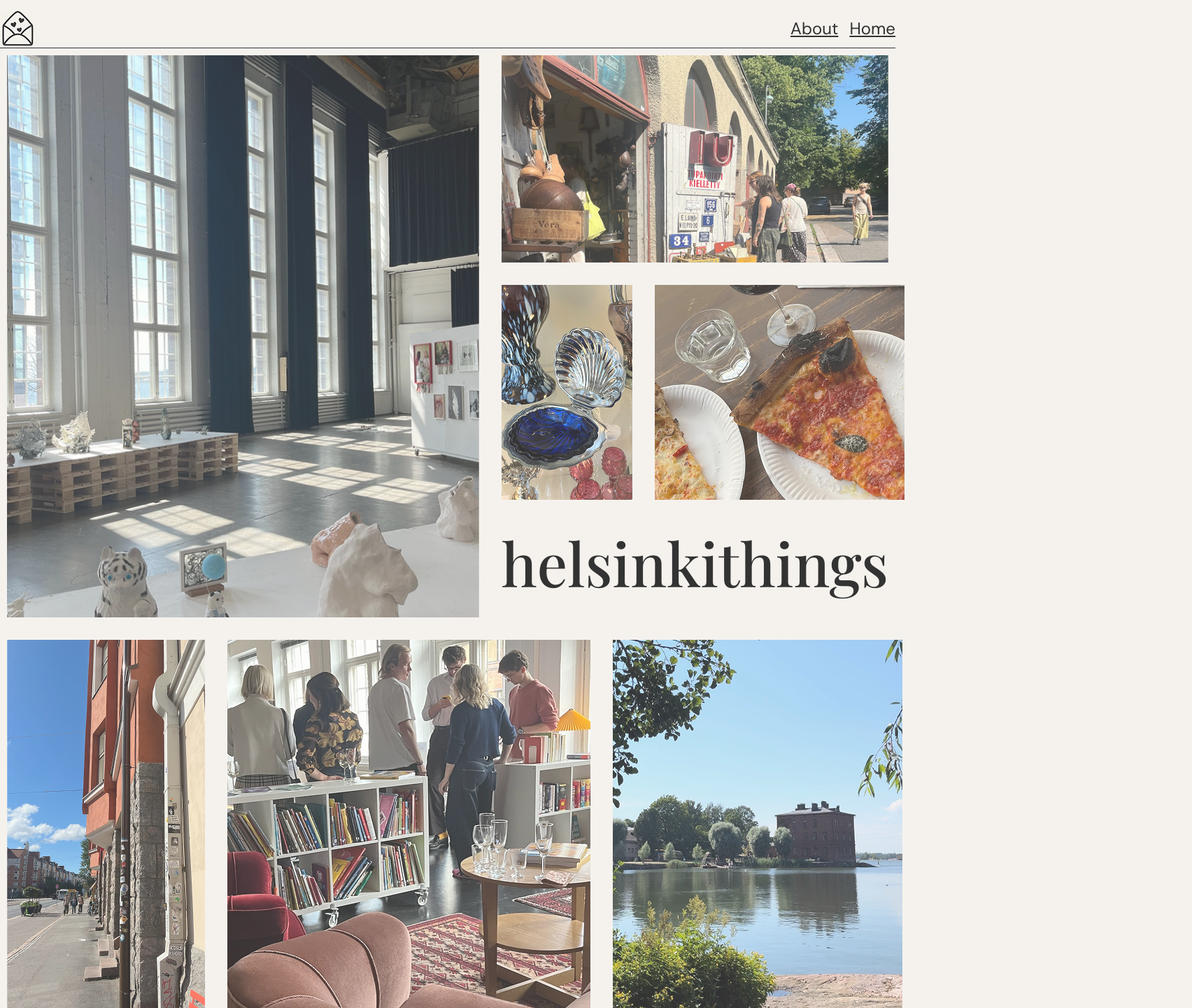
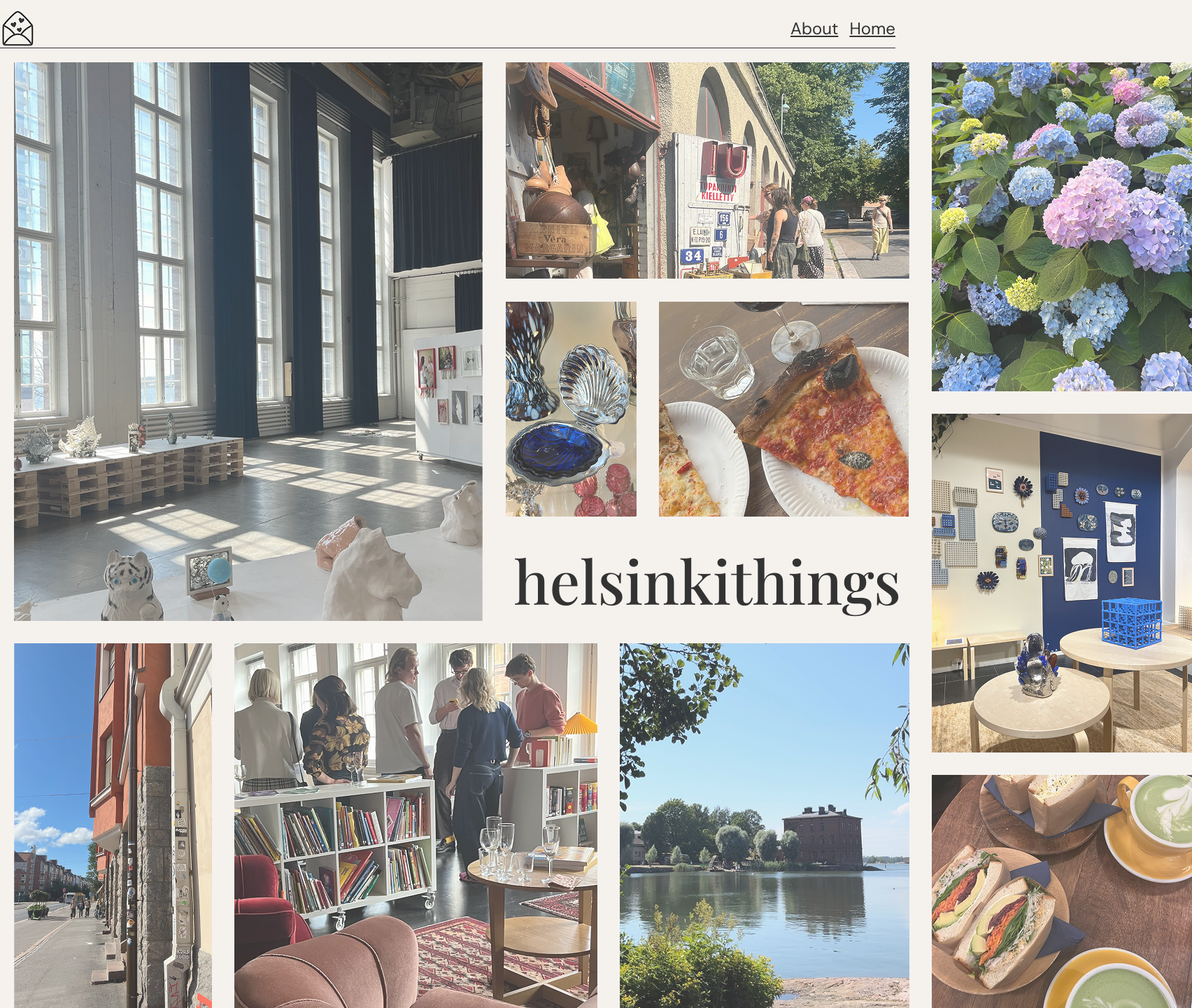
Before and after one commit to anniinankaa/helsinkithings, a React (Vite) app: page / in a window 1280 px wide. Shown: the top 1440 px of the page at 70% size, 1704 px wide, since content can reach past the window. Built offline with nearby package versions, Linux system fonts and the light colour scheme; a web font is replaced by a local one.

Commit message:
homepicsia korjattu ja homeintro tehty

```diff
--- /dev/null
+++ b/src/pages/HomePage/HomeIntro.css
@@ -0,0 +1,7 @@
+
+.social-buttons {
+    display: flex;
+    flex-direction: row;
+    justify-content: space-around;
+    margin-bottom: 350px;
+}
--- /dev/null
+++ b/src/pages/HomePage/HomeIntro.jsx
@@ -0,0 +1,30 @@
+import SingleContainer from "../../components/layout/SingleContainer";
+import './HomeIntro.css';
+
+function HomeIntro () {
+    return (
+        <SingleContainer>
+            <h2>Your local guide for things to do in Helsinki 💌</h2>
+            <br/>
+            <p>Follow us on social media for weekly recommendations <br/>
+               and plenty more tips on things to do in Helsinki!</p>
+            <br/>
+            <div className="social-buttons">
+                <a href="" className="outline-button">
+                Instagram
+                </a>
+
+                <a href="" className="outline-button">
+                TikTok
+                </a>
+
+                <a href="" className="outline-button">
+                E-book
+                </a>
+            </div>
+            <h2>Test what to do in Helsinki</h2>
+        </SingleContainer>
+    )
+}
+
+export default HomeIntro
--- a/src/pages/HomePage/HomePage.css
+++ /dev/null
@@ -1,41 +0,0 @@
-
-.homepics-container {
-    border-top: 1px solid;
-    border-bottom: 1px solid;
-    border-width: 100%;
-    display: flex;
-    flex-direction: row;
-    padding: 10px;
-    flex-wrap: nowrap;
-    width: 100%;
-}
-
-.homepics-container img {
-  width: 100%;
-  height: 100%;
-  object-fit: cover;
-  display: block;
-}
-
-.horz-container {
-    display: flex;
-    flex-direction: column;
-    justify-content: flex-start;
-    align-items: center;
-    gap: 32px;
-    height: 100%;
-}
-
-.vert-container {
-    display: flex;
-    flex-direction: row;
-    gap: 32px;
-    width: 100%;
-    align-items: flex-start;
-    justify-content: space-between;
-    height: 100%;
-}
-
-.homepics-container h1 {
-    font-size: 86px;
-}
--- a/src/pages/HomePage/HomePage.jsx
+++ b/src/pages/HomePage/HomePage.jsx
@@ -1,45 +1,16 @@
-import './homePage.css'
+import HomePics from './HomePics.jsx';
+import HomeIntro from './HomeIntro.jsx';
+
 
 function HomePage () {
+
   return (
-     <div className="homepics-container">
-       <div className="vert-container">
+   <div>
+      <HomePics/>
+      <HomeIntro/>
+  </div>
+);
 
-        <div className="horz-container" id="pics1234567">
-
-          <div className='vert-container' id="pics1234">
-            <img src='/homefirstpics/pic1.png' alt='exhibition pic' id='pic1'></img>
-
-            <div className='horz-container' id='pics234'>
-              <img src='/homefirstpics/pic2.png' alt='street pic' id='pic2'></img>
-
-              <div className='vert-container' id='pics34'>
-                <img src='/homefirstpics/pic3.png' alt='shell pic' id='pic3'></img>
-                <img src='/homefirstpics/pic4.png' alt='pizza pic' id='pic4'></img>
-              </div>
-
-              <h1>helsinkithings</h1>
-            </div>
-          </div>
-
-          <div className='vert-container' id='pics567'>
-            <img src='/homefirstpics/pic5.png' alt='street pic' id='pic5'></img>
-            <img src='/homefirstpics/pic6.png' alt='event pic' id='pic6'></img>
-            <img src='/homefirstpics/pic7.png' alt='lake pic' id='pic7'></img>
-
-          </div>
-
-          <div className="horz-container">
-            <img src='/homefirstpics/pic8.png' alt='street pic' id='pic8'></img>
-            <img src='/homefirstpics/pic9.png' alt='event pic' id='pic9'></img>
-            <img src='/homefirstpics/pic10.png' alt='lake pic' id='pic10'></img>
-          </div>
-        </div>
-
-
-       </div>
-     </div>
-  )
 }
 
 export default HomePage;
--- /dev/null
+++ b/src/pages/HomePage/HomePics.css
@@ -0,0 +1,116 @@
+
+.homepics-container {
+    border-top: 1px solid;
+
+    border-width: 100%;
+    display: flex;
+    flex-direction: row;
+    padding: 20px;
+    gap: 4px;
+    transform-origin: top left;
+}
+
+.homepics-container img {
+  height: auto;
+  object-fit: cover;
+  display: block;
+}
+
+.row-container {
+    display: flex;
+    flex-direction: row;
+}
+
+.column-container {
+    display: flex;
+    flex-direction: column;
+}
+
+.group-container {
+    display: grid;
+    grid-template-columns: repeat(5 1fr);
+    grid-template-rows: repeat(auto-fill, 1fr);
+    gap: 32px;
+}
+
+#pic1 {
+    grid-row: 1;
+    grid-column: 1;
+}
+
+#pic2 {
+    grid-row: 1;
+    grid-column: 1 / span 2;
+}
+
+#pic3 {
+    grid-row: 2;
+    grid-column: 1;
+}
+
+#pic4 {
+    grid-row: 2;
+    grid-column: 2;
+}
+
+#title {
+    grid-row: 3;
+    grid-column: 1 / span 2;
+}
+
+#pics234 {
+    grid-row: 1;
+    grid-column: 2;
+}
+
+#pics1234 {
+    grid-row: 1 / span 3;
+    grid-column: 1 / span 3;
+}
+
+#pic5 {
+    grid-row: 1;
+    grid-column: 1;
+}
+
+#pic6 {
+    grid-row: 1;
+    grid-column: 2;
+}
+
+#pic7 {
+    grid-row: 1;
+    grid-column: 3;
+}
+
+#pics567 {
+    margin-top: 32px;
+    grid-row: 3 / span 2;
+    grid-column: 1;
+}
+
+#pic8 {
+    grid-row: 1;
+    grid-column: 1;
+}
+
+#pic9 {
+    grid-row: 2;
+    grid-column: 1;
+}
+
+#pic10 {
+    grid-row: 3;
+    grid-column: 1;
+    object-fit: contain;
+}
+
+#pics8910 {
+    grid-row: 1 / span 5;
+    grid-column: 3;
+    margin-left: 32px;
+}
+
+.homepics-container h1 {
+    font-size: 86px;
+}
--- /dev/null
+++ b/src/pages/HomePage/HomePics.jsx
@@ -0,0 +1,33 @@
+import './HomePics.css'
+
+function HomePics () {
+  return (
+     <div className="homepics-container">
+        <div className='row-container' id='all'>
+            <div className='column-container'>
+                <div className='group-container' id='pics1234'>
+                    <img src='/homefirstpics/pic1.png' alt='museum pic' id='pic1'></img>
+                    <div className='group-container' id='pics234'>
+                        <img src='/homefirstpics/pic2.png' alt='street pic' id='pic2'></img>
+                        <img src='/homefirstpics/pic3.png' alt='shell pic' id='pic3'></img>
+                        <img src='/homefirstpics/pic4.png' alt='pizza pic' id='pic4'></img>
+                        <h1 id='title'>helsinkithings</h1>
+                    </div>
+                </div>
+                <div className='group-container' id='pics567'>
+                    <img src='/homefirstpics/pic5.png' alt='street pic' id='pic5'></img>
+                    <img src='/homefirstpics/pic6.png' alt='event pic' id='pic6'></img>
+                    <img src='/homefirstpics/pic7.png' alt='lake pic' id='pic7'></img>
+                </div>
+            </div>
+            <div className='group-container' id='pics8910'>
+                <img src='/homefirstpics/pic8.png' alt='flower pic' id='pic8'></img>
+                <img src='/homefirstpics/pic9.png' alt='blue gallery pic' id='pic9'></img>
+                <img src='/homefirstpics/pic10.png' alt='sandwhich matcha pic' id='pic10'></img>
+            </div>
+        </div>
+    </div>
+  );
+}
+
+export default HomePics;
```
